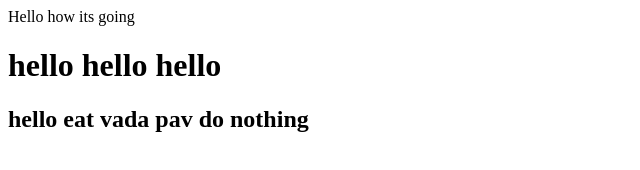
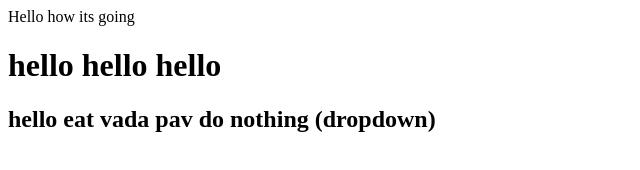
Before and after one commit to varunmarulkar47/secondrepo, a plain HTML site: page index.html in a window 1280 px wide. Shown: the whole page, without its empty margins (0-640 px from the left). Drawn offline with Linux system fonts and the light colour scheme.

Commit message:
add dropdown

```diff
--- a/index.html
+++ b/index.html
@@ -1,3 +1,3 @@
 <p>Hello how its going</p>
 <h1>hello hello hello</h1>
-<h2>hello eat vada pav do nothing</h2>
+<h2>hello eat vada pav do nothing (dropdown)</h2>
```
